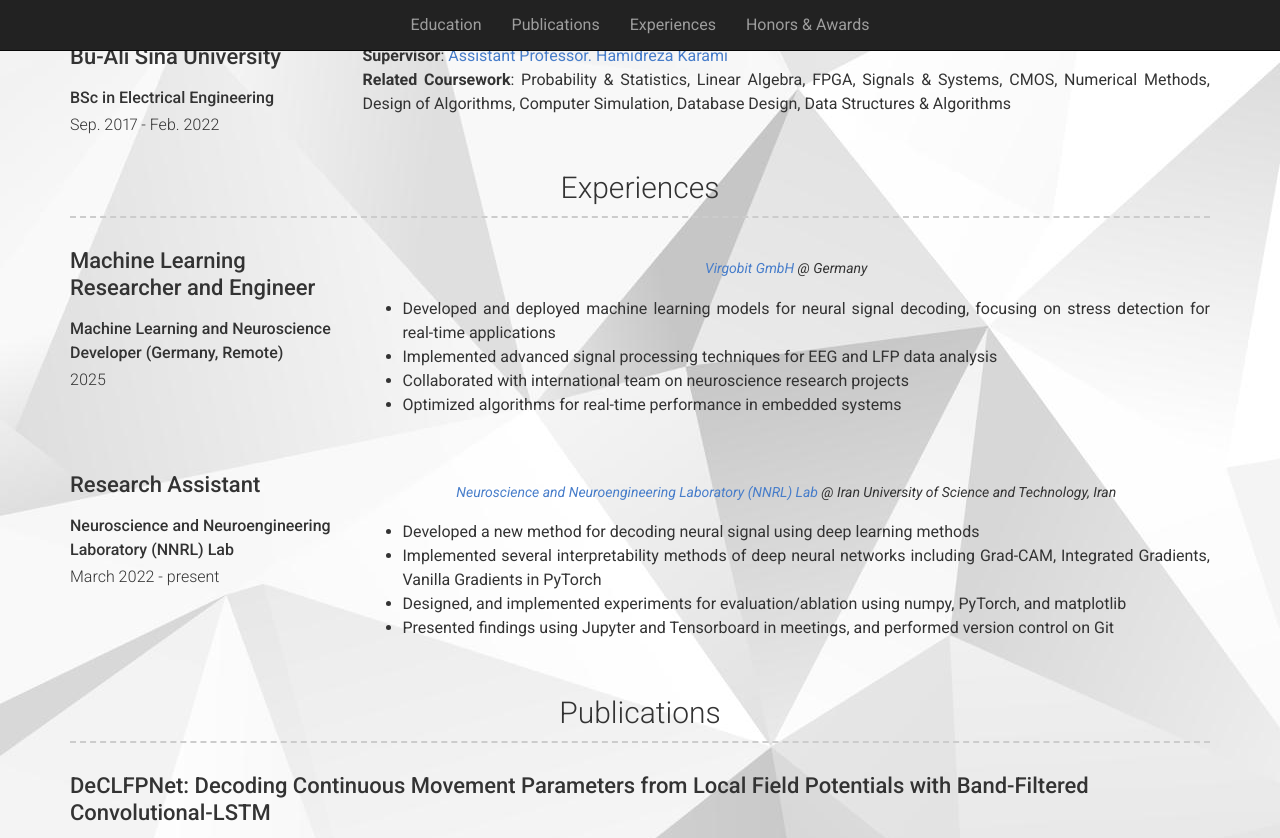
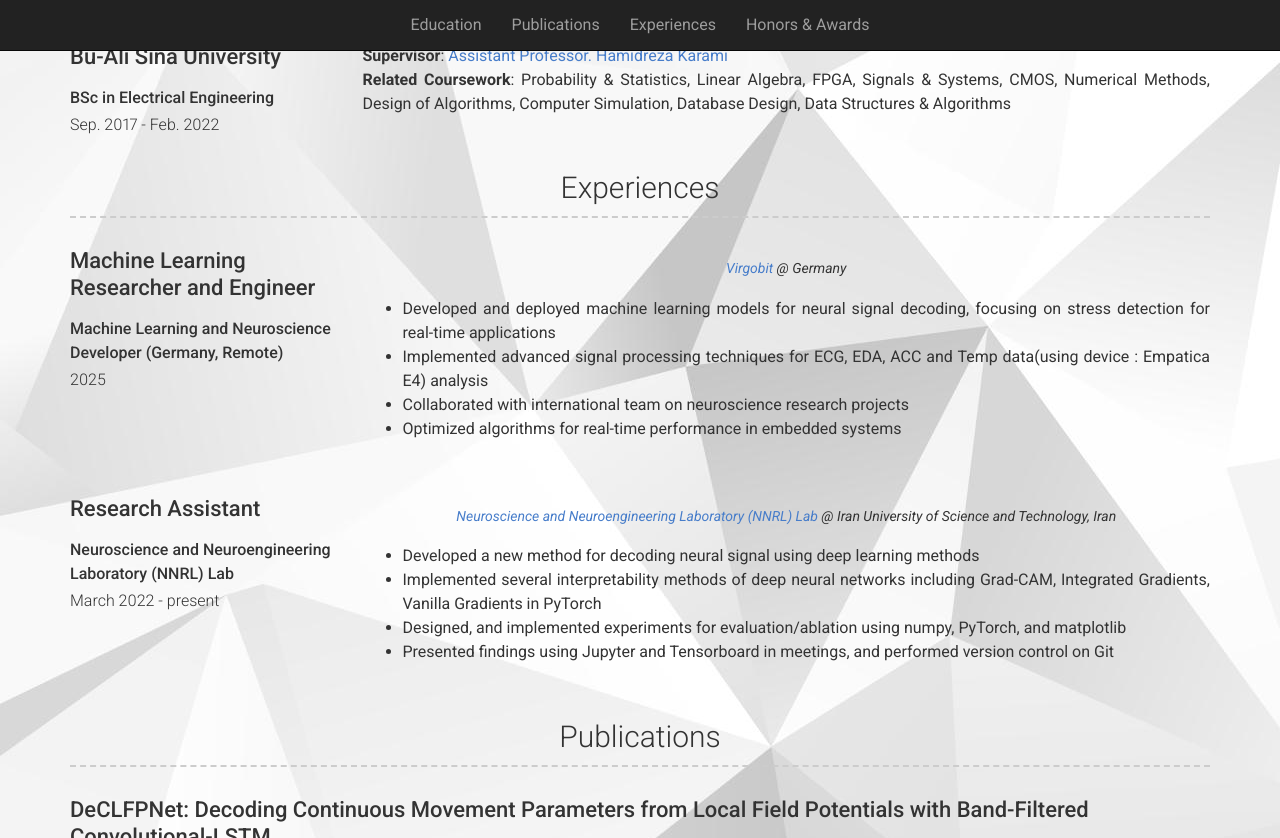
Before and after one commit to HabibiMehdi/HabibiMehdi.github.io, a Jekyll site: the page built from index.md, in a window 1280 px wide and 900 px high, scrolled down 764 px, cut to the strip 0-838 px from the top of the window. Built offline with Jekyll 4.4.1, drawn with Linux system fonts in a browser that asks for light colours; nearby versions of some CDN libraries; a style sheet for code colours, icons or effects is not loaded.

Commit message:
Update _config.yml

```diff
--- a/_config.yml
+++ b/_config.yml
@@ -23,9 +23,9 @@ additional_links:
     icon: ai ai-orcid ai-2x
     url: https://orcid.org/0009-0001-6669-133X
 
-  - title: My X Profile
-    icon: fab fa-x-twitter
-    url: https://x.com/Mehdi8habibi
+  #- title: My X Profile
+   # icon: fab fa-x-twitter
+   # url: https://x.com/Mehdi8habibi
 
 
 # Navigation
@@ -73,10 +73,10 @@ content:
         title: Machine Learning Researcher and Engineer
         sub_title: Machine Learning and Neuroscience Developer (Germany, Remote)
         caption: 2025
-        quote: '<a href="https://www.virgobit.com/" target="_blank">Virgobit GmbH</a> @ Germany'
+        quote: '<a href="https://www.virgobit.com/" target="_blank">Virgobit </a> @ Germany'
         description: |
           - Developed and deployed machine learning models for neural signal decoding, focusing on stress detection for real-time applications
-          - Implemented advanced signal processing techniques for EEG and LFP data analysis
+          - Implemented advanced signal processing techniques for ECG, EDA, ACC and Temp data(using device : Empatica E4) analysis
           - Collaborated with international team on neuroscience research projects
           - Optimized algorithms for real-time performance in embedded systems
 
```
